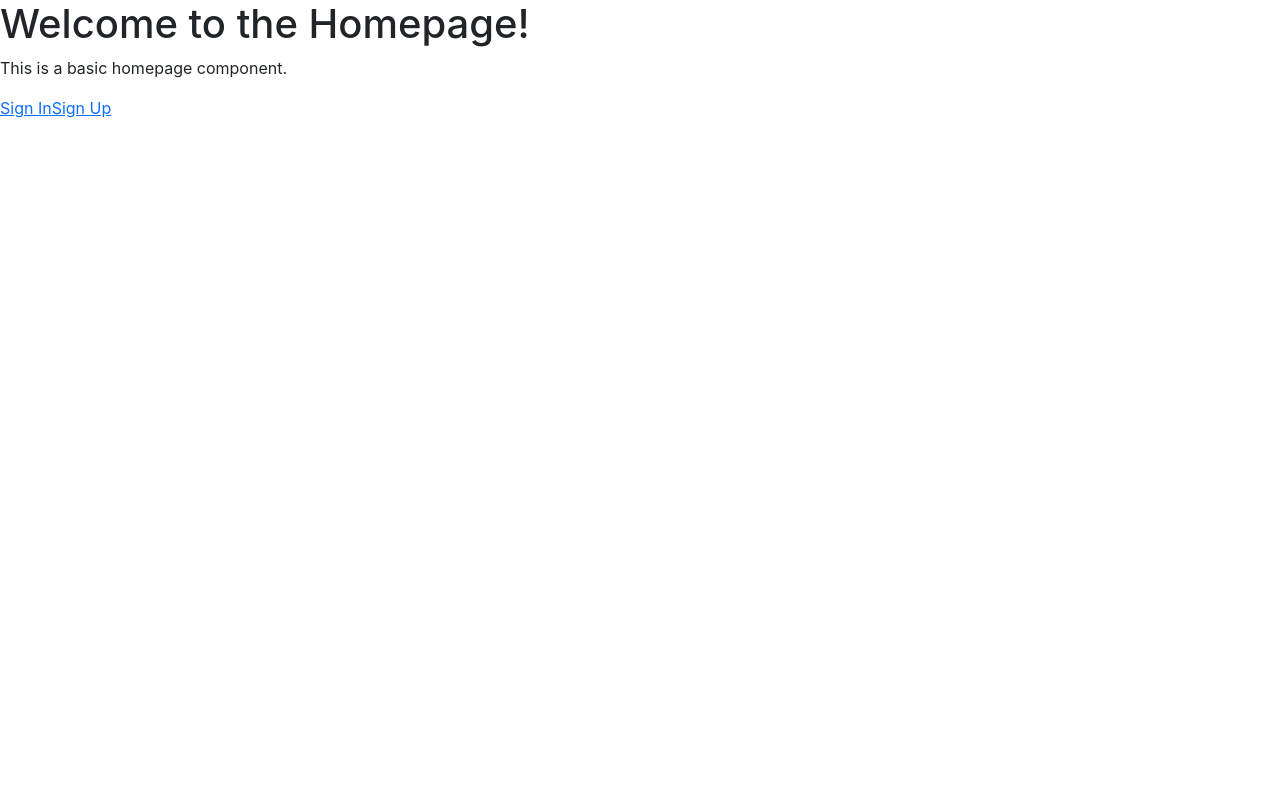
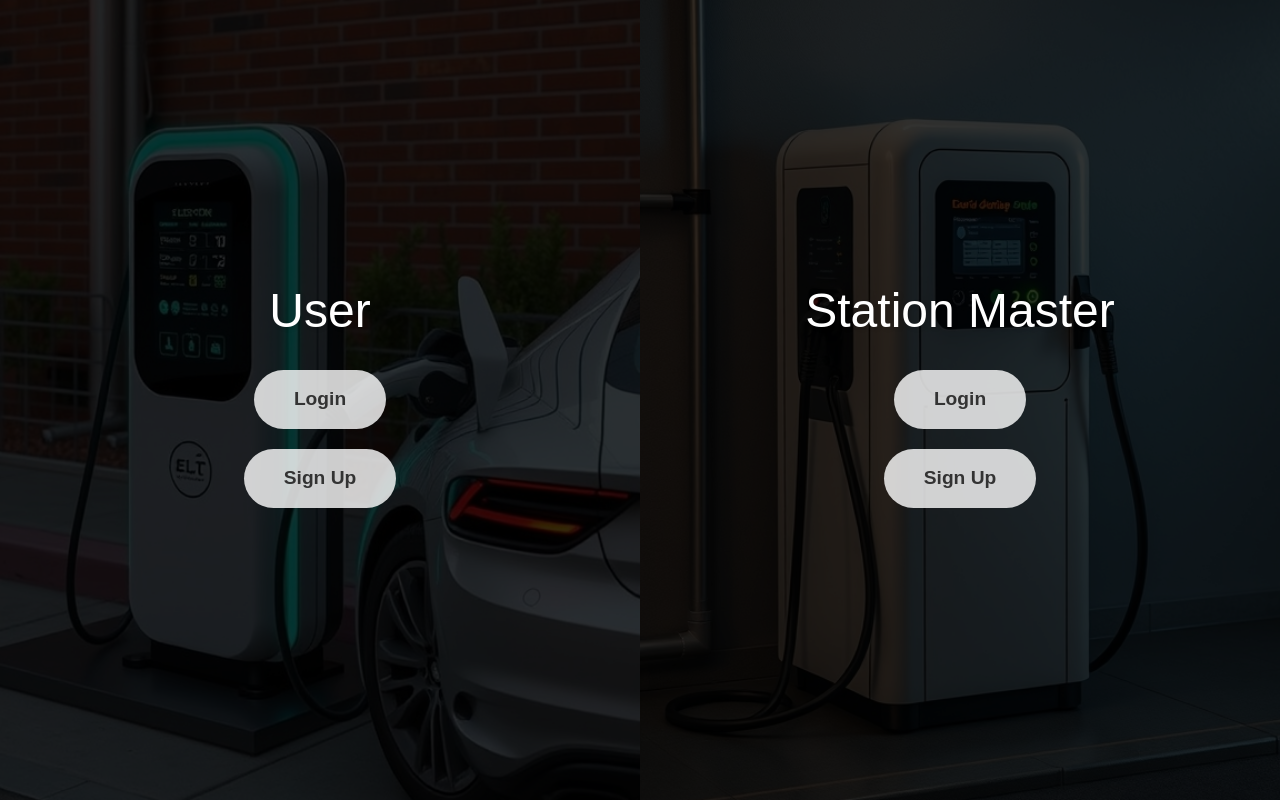
Before and after one commit to adithkrishnaor/ev-finder-frontend, a React (Create React App) app: page / in a window 1280 px wide. Built offline with nearby package versions, Linux system fonts and the light colour scheme.

Commit message:
homepage redesigned with css component

```diff
--- /dev/null
+++ b/src/components/HomePage.css
@@ -0,0 +1,108 @@
+/* Global Reset */
+* {
+    margin: 0;
+    padding: 0;
+    box-sizing: border-box;
+}
+
+/* Body Styling */
+body, html {
+    height: 100%;
+    font-family: 'Arial', sans-serif;
+    background-color: #f4f7fc;
+}
+
+/* Full-Screen Container */
+.homepage-container {
+    display: flex;
+    justify-content: space-between;
+    width: 100vw;
+    height: 100vh;
+    background-color: #ffffff;
+    box-shadow: 0 4px 8px rgba(0, 0, 0, 0.1);
+    transition: transform 0.3s ease;
+}
+
+/* Left and Right Sides */
+.left-side, .right-side {
+    width: 50%;
+    display: flex;
+    flex-direction: column;
+    justify-content: center;
+    align-items: center;
+    background-size: cover; /* Ensures background image covers the whole section */
+    background-position: center;
+    position: relative; /* Required for overlay effect */
+}
+
+/* Dimmed Overlay */
+.left-side::before, .right-side::before {
+    content: '';
+    position: absolute;
+    top: 0;
+    left: 0;
+    right: 0;
+    bottom: 0;
+    background-color: rgba(0, 0, 0, 0.8); /* Dimmed overlay */
+    z-index: 1; /* Ensures the overlay appears over the image */
+}
+
+/* Left Side with Image */
+.left-side {
+    background-image: url('/public/bgimg2.jpg'); /* Left side image */
+    color: #fff;
+}
+
+/* Right Side with Image */
+.right-side {
+    background-image: url('/public/bgimg1.jpg'); /* Right side image */
+    color: #fff;
+}
+
+.left-side h2, .right-side h2 {
+    margin-bottom: 20px;
+    font-size: 3rem;
+    text-shadow: 2px 2px 4px rgba(0, 0, 0, 0.1);
+    z-index: 2; /* Ensure text is above the background and overlay */
+}
+
+/* Links / Buttons */
+.left-side a, .right-side a {
+    display: inline-block;
+    margin: 10px 0;
+    padding: 15px 40px;
+    text-align: center;
+    text-decoration: none;
+    background-color: rgba(255, 255, 255, 0.8);
+    color: #333;
+    border-radius: 30px;
+    font-size: 1.2rem;
+    font-weight: bold;
+    z-index: 2; /* Ensure buttons are above the background and overlay */
+    transition: background-color 0.3s ease, color 0.3s ease, transform 0.3s ease;
+}
+
+.left-side a:hover, .right-side a:hover {
+    background-color: #fff;
+    color: #007bff;
+    text-decoration: none;
+    transform: scale(1.05);
+}
+
+/* Responsiveness for smaller screens */
+@media (max-width: 768px) {
+    .homepage-container {
+        flex-direction: column;
+        width: 100%;
+        height: 100%;
+    }
+
+    .left-side, .right-side {
+        width: 100%;
+        height: 50%;
+    }
+
+    .left-side h2, .right-side h2 {
+        font-size: 2rem;
+    }
+}
--- a/src/components/HomePage.jsx
+++ b/src/components/HomePage.jsx
@@ -1,15 +1,24 @@
 import React from 'react';
-import Navbar from './Navbar';
+import './HomePage.css'; // Import the CSS file for styling
 
 const HomePage = () => {
     return (
         <div>
+            <div className="homepage-container">
+                {/* Left Side for Users */}
+                <div className="left-side">
+                    <h2>User</h2>
+                    <a href="/signin">Login</a>
+                    <a href="/signup">Sign Up</a>
+                </div>
 
-            <h1>Welcome to the Homepage!</h1>
-            <p>This is a basic homepage component.</p>
-
-            <a href="/signin">Sign In</a>
-            <a href="/signup">Sign Up</a>
+                {/* Right Side for Station Masters */}
+                <div className="right-side">
+                    <h2>Station Master</h2>
+                    <a href="/stationmaster-login">Login</a>
+                    <a href="/stationmaster-signup">Sign Up</a>
+                </div>
+            </div>
         </div>
     );
 };
--- a/src/components/SignIn.jsx
+++ b/src/components/SignIn.jsx
@@ -6,8 +6,8 @@
 
     const [data, setData] = new useState(
         {
-            "email": "",
-            "password": ""
+            email: "",
+            password: ""
         }
     )
 
@@ -58,7 +58,7 @@
                     <div className="col col-12 col-sm-12 col-md-12 col-lg-12 col-xl-12 col-xxl-12  d-flex justify-content-center">
                         <div className="card w-50 border-rounded border-secondary shadow-sm">
                             <div className="card-body p-4">
-                                <h2 className="card-title text-center mb-4">Login</h2>
+                                <h2 className="card-title text-center mb-4">User Login</h2>
                                 <div className="row g-3">
                                     <div className="col-12 col-sm-12 col-md-12 col-lg-12 col-xl-12 col-xxl-12">
                                         <label htmlFor="email" className="form-label">Email</label>
@@ -75,7 +75,7 @@
                                     </div>
                                     <div className="col-12 col-sm-12 col-md-12 col-lg-12 col-xl-12 col-xxl-12">
                                         <center>
-                                            <Link to="/signup">New user, Sign Up</Link>
+                                            <Link to="/signup">Don't have an account? Sign Up</Link>
                                         </center>
                                     </div>
                                 </div>
--- a/src/components/SignUp.jsx
+++ b/src/components/SignUp.jsx
@@ -111,7 +111,7 @@
                     <div className="col col-12 col-sm-12 col-md-12 col-lg-12 col-xl-12 col-xxl-12 d-flex justify-content-center">
                         <div className="card w-50 border-rounded border-secondary shadow-sm">
                             <div className="card-body p-4">
-                                <h2 className="card-title text-center mb-4">Sign Up</h2>
+                                <h2 className="card-title text-center mb-4">User Sign Up</h2>
                                 <div className="row g-3">
                                     <div className="col col-12 col-sm-12 col-md-12 col-lg-12 col-xl-12 col-xxl-12">
                                         <label htmlFor="" className="form-label">Full Name</label>
@@ -172,7 +172,7 @@
                                     </div>
                                     <div className="col col-12 col-sm-12 col-md-12 col-lg-12 col-xl-12 col-xxl-12">
                                         <center>
-                                            <Link to="/signin">Existing user Login Page</Link>
+                                            <Link to="/signin">Existing user? Login Here</Link>
                                         </center>
                                     </div>
                                 </div>
```
Also changed, not shown: public/bgimg1.jpg (added), public/bgimg2.jpg (added).
